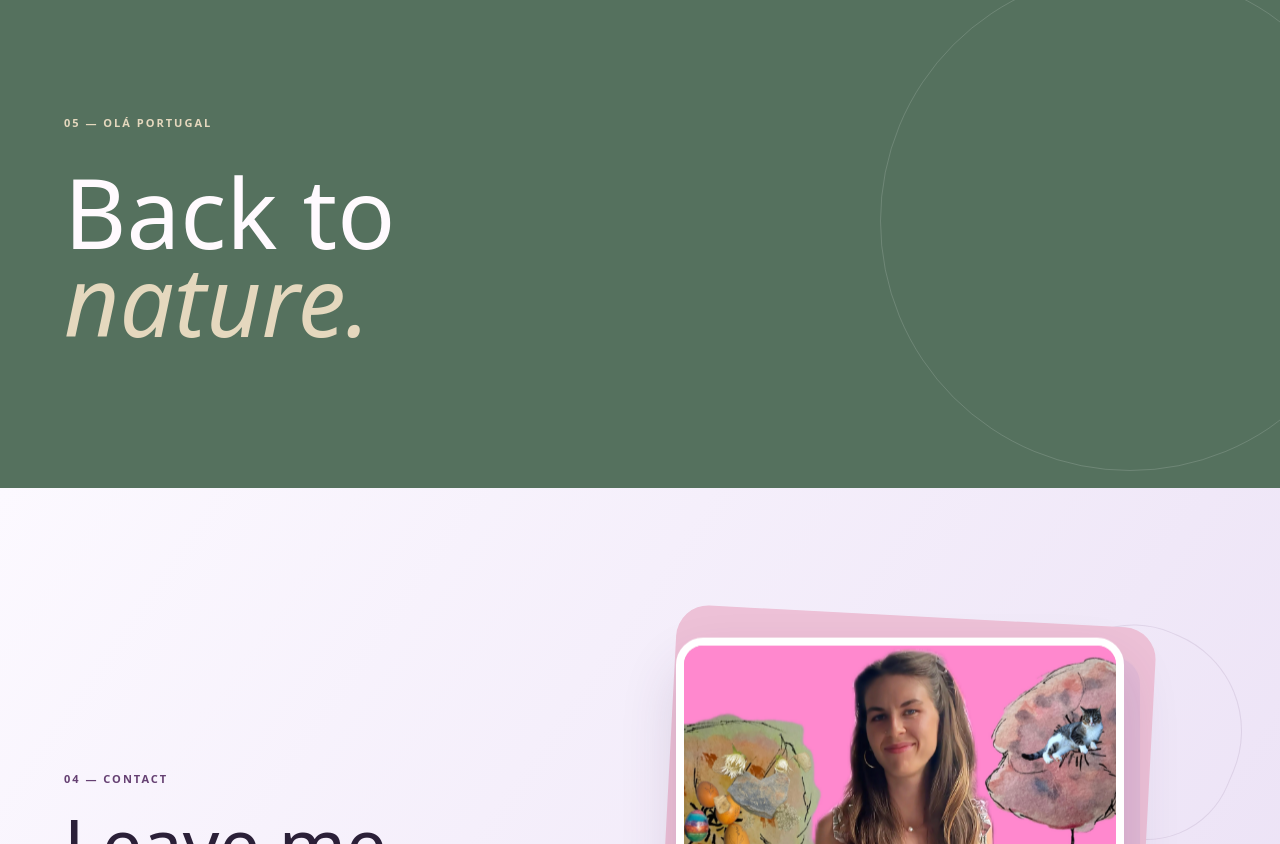
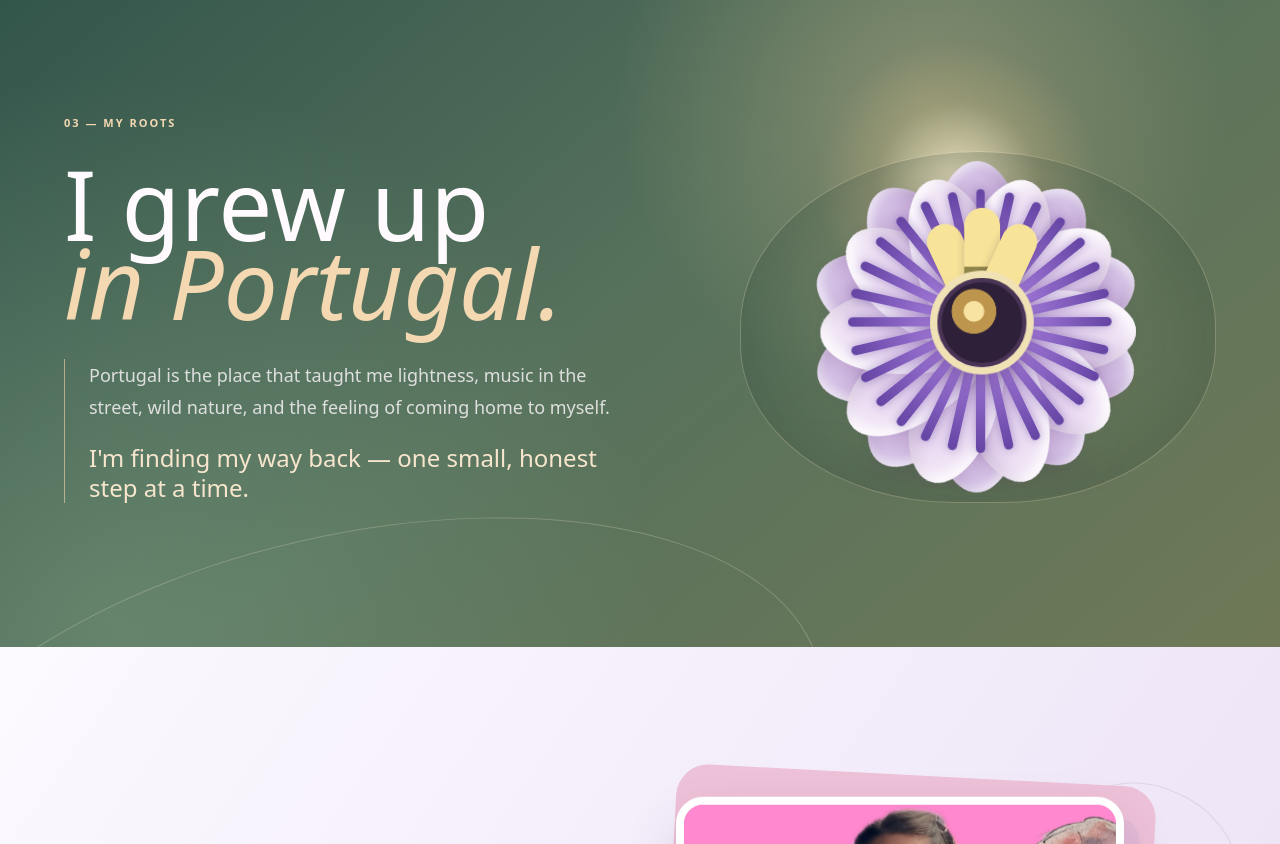
Before and after one commit to bellabloombb0-cyber/bellumis-diary, a Next.js app: page / in a window 1280 px wide. Shown: the part 2876-3720 px from the top of the page. Built offline with nearby package versions, Linux system fonts and the light colour scheme.

Commit message:
Update Portugal.tsx

```diff
--- a/components/Portugal.tsx
+++ b/components/Portugal.tsx
@@ -1,5 +1,20 @@
+import { PassifloraScene } from "./PassifloraScene";
 import { ScrollReveal } from "./ScrollReveal";
 
 export function Portugal() {
-  return <section id="portugal" className="relative overflow-hidden bg-moss px-5 py-24 text-mist sm:px-10 lg:px-16 lg:py-36"><div className="absolute -right-25 top-0 h-125 w-125 rounded-full border border-mist/15" /><ScrollReveal className="relative mx-auto max-w-7xl"><p className="section-kicker text-[#e5d8be]">05 — Olá Portugal</p><h2 className="mt-9 font-[family-name:var(--font-display)] text-6xl leading-[.92] sm:text-8xl">Back to<br /><em className="font-normal text-[#e5d8be]">nature.</em></h2></ScrollReveal></section>;
+  return <section id="portugal" className="roots-world relative overflow-hidden px-5 py-24 text-mist sm:px-10 lg:px-16 lg:py-36">
+    <div className="roots-world__sun" />
+    <div className="roots-world__curve" />
+    <ScrollReveal className="relative mx-auto grid max-w-7xl items-end gap-10 lg:grid-cols-[1fr_.8fr] lg:gap-20">
+      <div>
+        <p className="section-kicker text-[#f3d8b2]">03 — My Roots</p>
+        <h2 className="mt-8 max-w-3xl font-[family-name:var(--font-display)] text-6xl leading-[.83] sm:text-8xl">I grew up<br /><em className="font-normal text-[#f3d8b2]">in Portugal.</em></h2>
+        <div className="mt-9 max-w-xl border-l border-[#f3d8b2]/60 pl-6 text-base leading-8 text-mist/80 sm:text-lg">
+          <p>Portugal is the place that taught me lightness, music in the street, wild nature, and the feeling of coming home to myself.</p>
+          <p className="mt-5 font-[family-name:var(--font-display)] text-2xl leading-tight text-[#f7e6cd]">I&apos;m finding my way back — one small, honest step at a time.</p>
+        </div>
+      </div>
+      <div className="roots-flower-shell"><PassifloraScene compact /></div>
+    </ScrollReveal>
+  </section>;
 }
```
